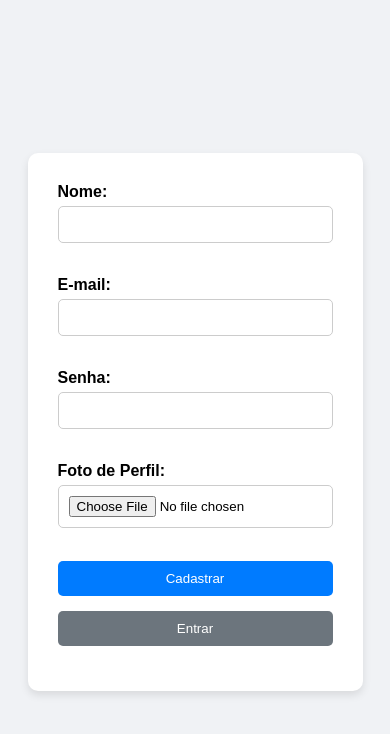
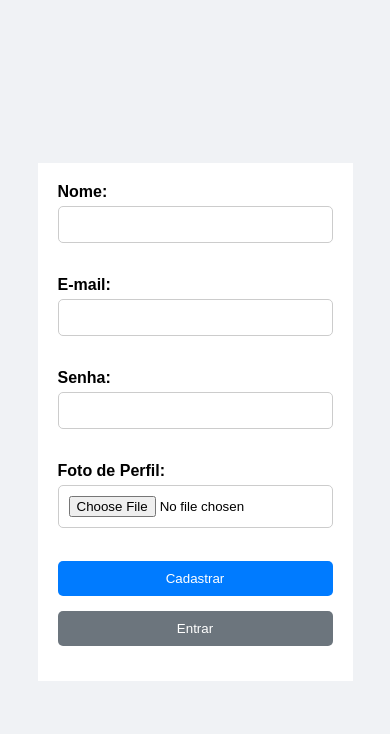
Before and after one commit to warleyglobotech/projeto-lista-de-tarefas, a plain HTML site: page login.html in a window 390 px wide. Drawn offline with Linux system fonts and the light colour scheme.

Commit message:
Adiciona responsividade à página de login.css

```diff
--- a/login.css
+++ b/login.css
@@ -43,3 +43,15 @@ body {
             border: none;
             cursor: pointer;
         }
+
+@media (max-width: 600px) {
+    @media (max-width: 600px) {
+    form {
+        padding: 20px;
+        border: none;
+        box-shadow: none;
+        border-radius: 0;
+    }
+}
+    /* Estilos que só serão aplicados em telas com largura máxima de 600px virão aqui */
+}
```
